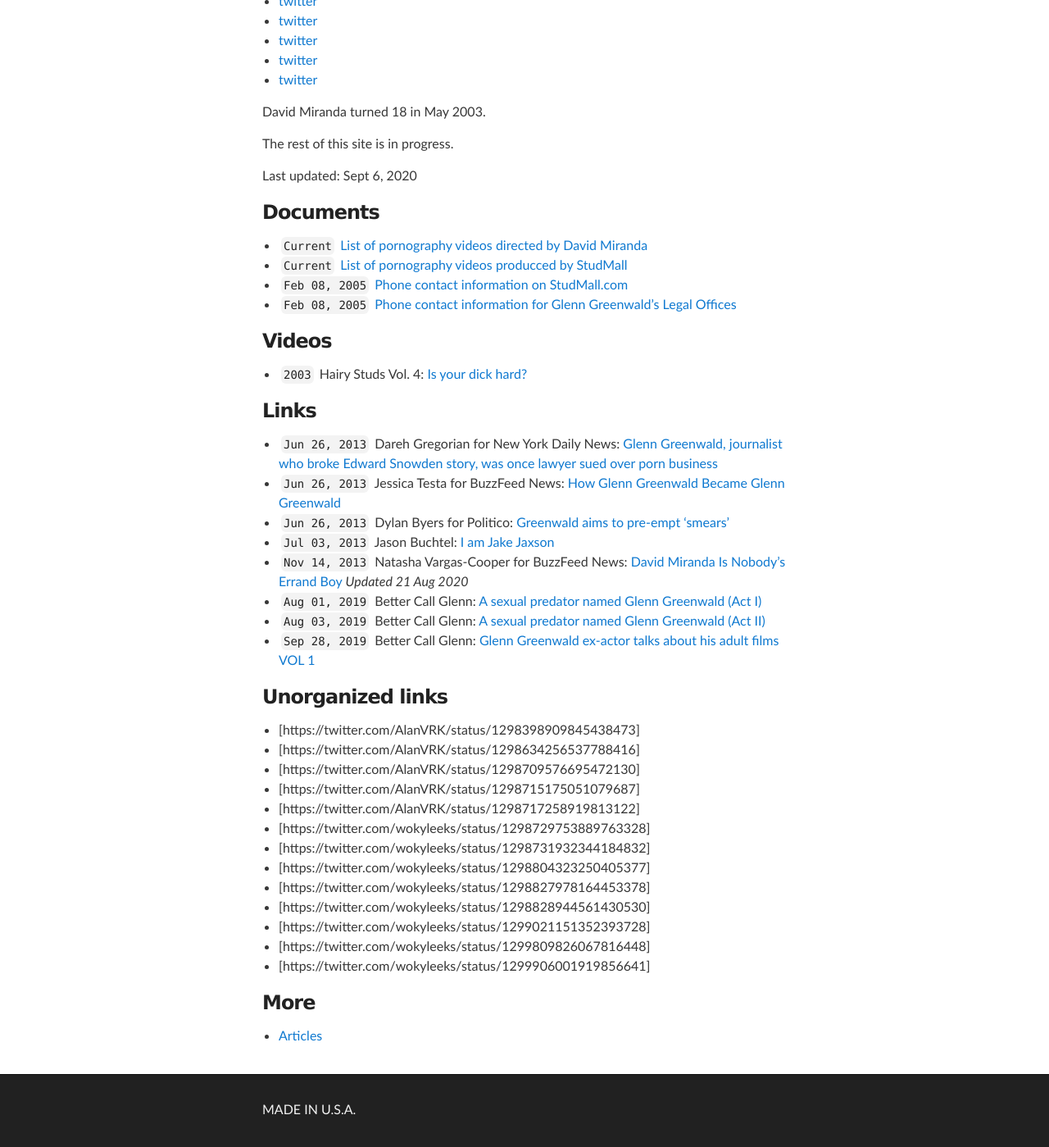
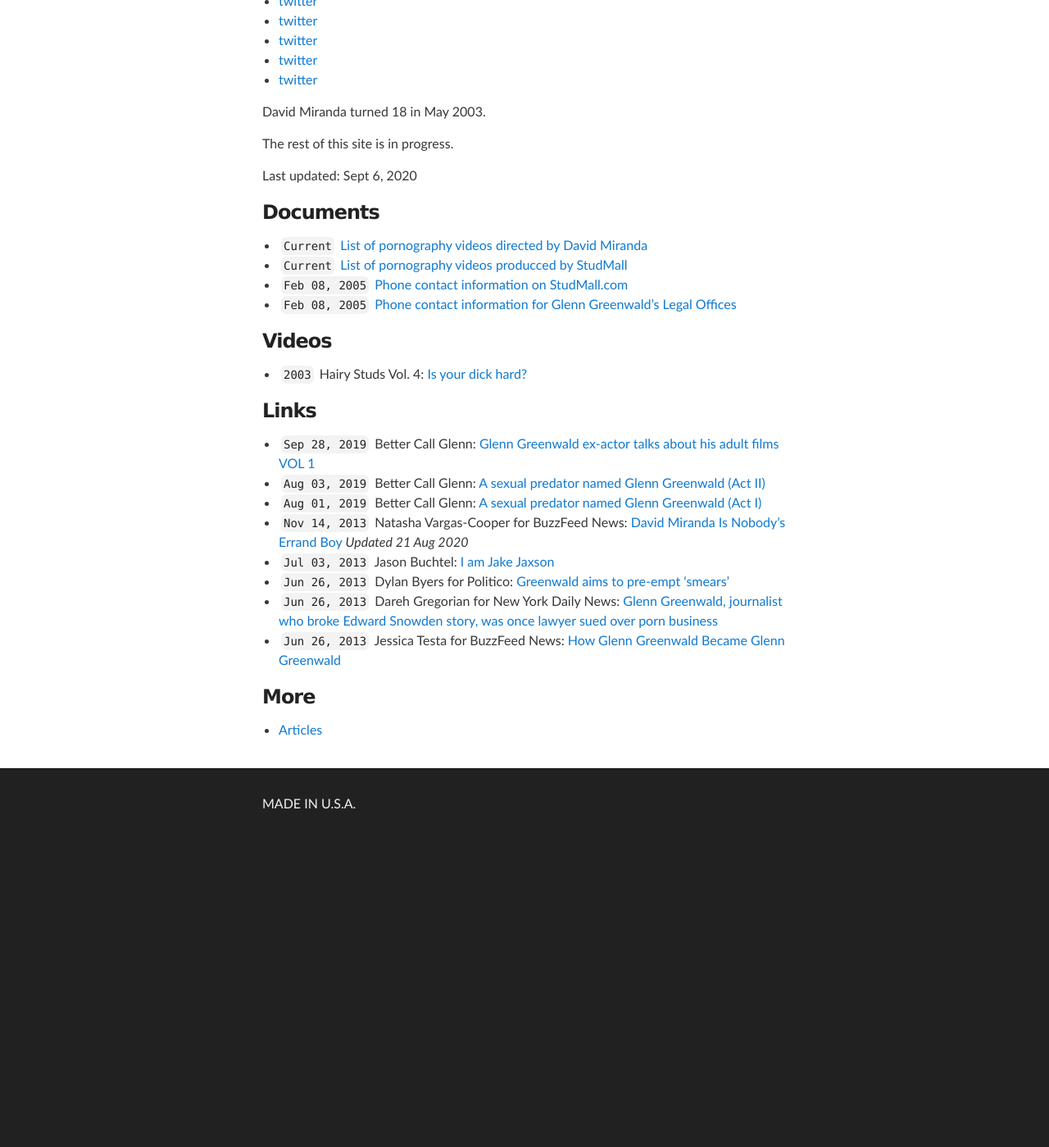
Before and after one commit to masternotions/masternotions.github.io, a Jekyll site: the page built from index.md, in a window 1280 px wide and 1400 px high, scrolled down 358 px. Shown: the whole window at 82% size. Built offline with Jekyll 4.4.1, drawn with Linux system fonts in a browser that asks for light colours; after the commit the page ends 1385 px from its top, so only the background shows below that.

Commit message:
Update index.md

```diff
--- a/index.md
+++ b/index.md
@@ -32,30 +32,14 @@ Last updated: Sept 6, 2020
 
 ### Links
 
+- ``Sep 28, 2019`` Better Call Glenn: [Glenn Greenwald ex-actor talks about his adult films VOL 1](https://web.archive.org/web/20191012162650/https://bettercallglenn.com/ex-ator-de-glenn-greenwald-fala-sobre-seus-filmes-adultos-vol-1/)
+- ``Aug 03, 2019`` Better Call Glenn: [A sexual predator named Glenn Greenwald (Act II)](https://web.archive.org/web/20190803233858/https://bettercallglenn.com/um-predador-sexual-chamado-glenn-greenwald-ato-ii/)
+- ``Aug 01, 2019`` Better Call Glenn: [A sexual predator named Glenn Greenwald (Act I)](https://web.archive.org/web/20190803233858/https://bettercallglenn.com/um-predador-sexual-chamado-glenn-greenwald-ato-i/)
+- ``Nov 14, 2013`` Natasha Vargas-Cooper for BuzzFeed News: [David Miranda Is Nobody's Errand Boy](https://www.buzzfeed.com/natashavc/david-miranda-is-nobodys-errand-boy) _Updated 21 Aug 2020_
+- ``Jul 03, 2013`` Jason Buchtel: [I am Jake Jaxson](https://jakejaxson.com/post/54490441032/i-am-jake-jaxson)
+- ``Jun 26, 2013`` Dylan Byers for Politico: [Greenwald aims to pre-empt 'smears'](https://www.politico.com/blogs/media/2013/06/greenwald-aims-to-pre-empt-smears-167191)
 - ``Jun 26, 2013`` Dareh Gregorian for New York Daily News: [Glenn Greenwald, journalist who broke Edward Snowden story, was once lawyer sued over porn business](https://www.nydailynews.com/news/national/greenwald-reporter-broke-nsa-story-lawyer-sued-porn-biz-article-1.1383448)
 - ``Jun 26, 2013`` Jessica Testa for BuzzFeed News: [How Glenn Greenwald Became Glenn Greenwald](https://www.buzzfeednews.com/article/jtes/how-glenn-greenwald-became-glenn-greenwald)
-- ``Jun 26, 2013`` Dylan Byers for Politico: [Greenwald aims to pre-empt 'smears'](https://www.politico.com/blogs/media/2013/06/greenwald-aims-to-pre-empt-smears-167191)
-- ``Jul 03, 2013`` Jason Buchtel: [I am Jake Jaxson](https://jakejaxson.com/post/54490441032/i-am-jake-jaxson)
-- ``Nov 14, 2013`` Natasha Vargas-Cooper for BuzzFeed News: [David Miranda Is Nobody's Errand Boy](https://www.buzzfeed.com/natashavc/david-miranda-is-nobodys-errand-boy) _Updated 21 Aug 2020_
-- ``Aug 01, 2019`` Better Call Glenn: [A sexual predator named Glenn Greenwald (Act I)](https://web.archive.org/web/20190803233858/https://bettercallglenn.com/um-predador-sexual-chamado-glenn-greenwald-ato-i/)
-- ``Aug 03, 2019`` Better Call Glenn: [A sexual predator named Glenn Greenwald (Act II)](https://web.archive.org/web/20190803233858/https://bettercallglenn.com/um-predador-sexual-chamado-glenn-greenwald-ato-ii/)
-- ``Sep 28, 2019`` Better Call Glenn: [Glenn Greenwald ex-actor talks about his adult films VOL 1](https://web.archive.org/web/20191012162650/https://bettercallglenn.com/ex-ator-de-glenn-greenwald-fala-sobre-seus-filmes-adultos-vol-1/)
-
-### Unorganized links
-
-- [https://twitter.com/AlanVRK/status/1298398909845438473]
-- [https://twitter.com/AlanVRK/status/1298634256537788416]
-- [https://twitter.com/AlanVRK/status/1298709576695472130]
-- [https://twitter.com/AlanVRK/status/1298715175051079687]
-- [https://twitter.com/AlanVRK/status/1298717258919813122]
-- [https://twitter.com/wokyleeks/status/1298729753889763328]
-- [https://twitter.com/wokyleeks/status/1298731932344184832]
-- [https://twitter.com/wokyleeks/status/1298804323250405377]
-- [https://twitter.com/wokyleeks/status/1298827978164453378]
-- [https://twitter.com/wokyleeks/status/1298828944561430530]
-- [https://twitter.com/wokyleeks/status/1299021151352393728]
-- [https://twitter.com/wokyleeks/status/1299809826067816448]
-- [https://twitter.com/wokyleeks/status/1299906001919856641]
 
 ### More
 
```
